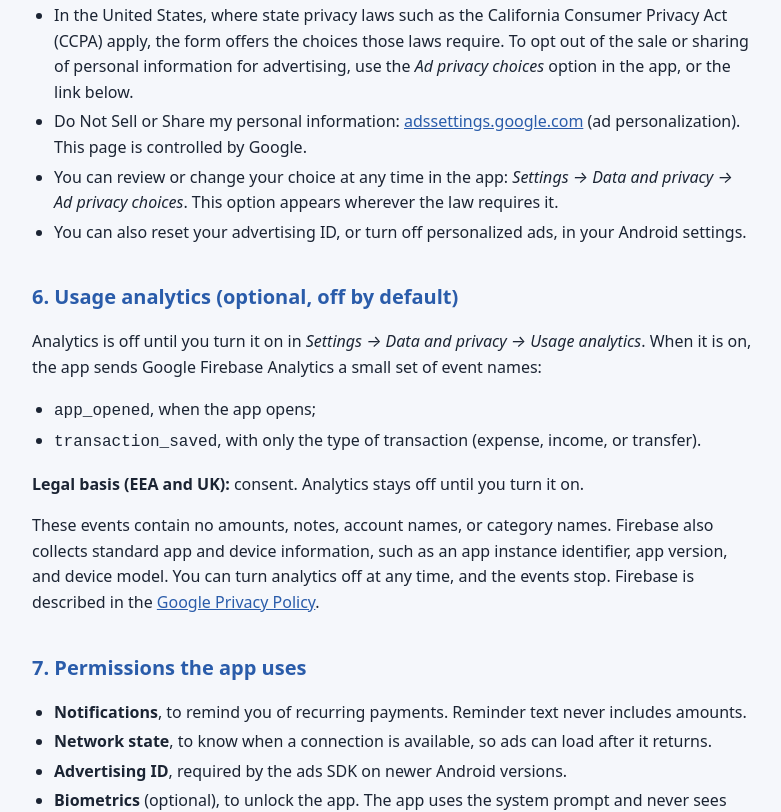
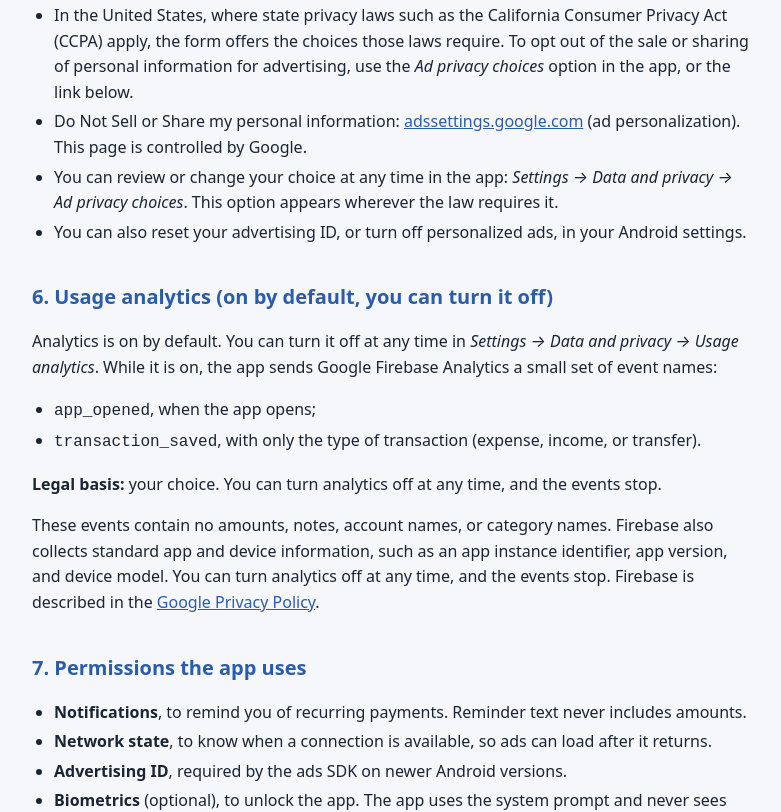
Before and after one commit to thehe3742-boop/hehe3742-boop.github.io, a plain HTML site: page index.html in a window 1280 px wide. Shown: the part 1653-2465 px from the top of the page, without its empty margins (248-1029 px from the left). Drawn offline with Linux system fonts and the light colour scheme.

Commit message:
Analytics on by default with opt-out; docs and policy updated (EEA consent gap recorded)

```diff
--- a/index.html
+++ b/index.html
@@ -63,8 +63,8 @@
 
   <div class="summary">
     <p><strong>In short:</strong> Expenso keeps your financial records on your phone. It has no accounts and no servers
-    that store your data. The app shows ads from Google AdMob, and it sends anonymous usage events to Firebase Analytics
-    only if you turn that on. You can change your ad and analytics choices at any time.</p>
+    that store your data. The app shows ads from Google AdMob, and it sends anonymous usage events to Firebase Analytics,
+    which you can turn off at any time. You can change your ad and analytics choices at any time.</p>
   </div>
 
   <h2>1. Who we are</h2>
@@ -120,14 +120,14 @@
     <li>You can also reset your advertising ID, or turn off personalized ads, in your Android settings.</li>
   </ul>
 
-  <h2>6. Usage analytics (optional, off by default)</h2>
-  <p>Analytics is off until you turn it on in <em>Settings &rarr; Data and privacy &rarr; Usage analytics</em>. When it is
-  on, the app sends Google Firebase Analytics a small set of event names:</p>
+  <h2>6. Usage analytics (on by default, you can turn it off)</h2>
+  <p>Analytics is on by default. You can turn it off at any time in <em>Settings &rarr; Data and privacy &rarr; Usage
+  analytics</em>. While it is on, the app sends Google Firebase Analytics a small set of event names:</p>
   <ul>
     <li><code>app_opened</code>, when the app opens;</li>
     <li><code>transaction_saved</code>, with only the type of transaction (expense, income, or transfer).</li>
   </ul>
-  <p><strong>Legal basis (EEA and UK):</strong> consent. Analytics stays off until you turn it on.</p>
+  <p><strong>Legal basis:</strong> your choice. You can turn analytics off at any time, and the events stop.</p>
   <p>These events contain no amounts, notes, account names, or category names. Firebase also collects standard app and
   device information, such as an app instance identifier, app version, and device model. You can turn analytics off at
   any time, and the events stop. Firebase is described in the <a href="https://policies.google.com/privacy">Google
```
